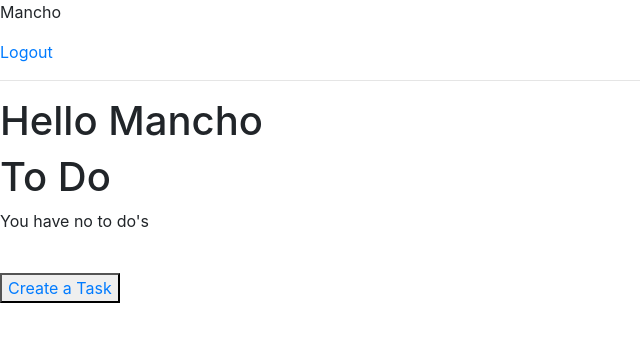
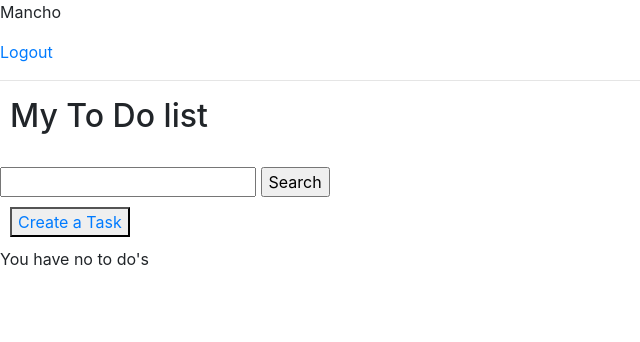
Before and after one commit to Manchootop/todo_app, a Django app: page /tasks/ in a window 1280 px wide. Shown: the top 342 px of the page, without its empty margins (0-640 px from the left). Run offline with Django 4.2, Linux system fonts and the light colour scheme; a user stored in the database is signed in; data comes from the database, SQL or seed files in the repository; both versions use the stored data as it was after the commit; some libraries are stand-ins or nearby versions.

Commit message:
added search functionality and a bit of styling

```diff
--- a/templates/task_create.html
+++ b/templates/task_create.html
@@ -1,6 +1,8 @@
 {% extends 'main.html' %}
 {% block content %}
-<h1>Task Form</h1>
+<h3>Task Form</h3>
+    <a href="{% url 'tasks' %}" style="padding: 10px">Go Back</a>
+    <hr>
 
     <form method="POST">
     {% csrf_token %}
--- a/templates/tasks_list.html
+++ b/templates/tasks_list.html
@@ -6,23 +6,31 @@
         <a href="{% url 'logout' %}">Logout</a>
 
         <hr>
-        <h1>Hello {{ request.user }}</h1>
+
     {% else %}
         <a href="{% url 'login' %}">login</a>
         <a href="{% url 'register' %}">Register</a>
     {% endif %}
 
 
-    <h1>To Do</h1>
+    <h2 style="margin-left: 10px">My To Do list</h2>
+    <br>
 
+    <form action="" method="GET">
+        <input type="text" name="search-area" value="{{ search_input }}">
+        <input type="submit" value="Search">
+    </form>
+
+    <button style="margin: 10px"><a href="{% url 'task-create' %}">Create a Task</a></button>
 
     {% for task in tasks %}
-
+        <div>
         {{ task.title | truncatechars:10 }}
 
         <a href="{% url 'task-details' task.id %}">view</a>
         <a href="{% url 'task-edit' task.id %}">change</a>
         <a href="{% url 'task-delete' task.id %}">del</a>
+        </div>
     {% empty %}
         <p>You have no to do's</p>
 
@@ -31,7 +39,6 @@
 
 
     <br>
-    <button><a href="{% url 'task-create' %}">Create a Task</a></button>
     <style>
         table {
             font-size: 20px;
--- a/todo_app/main/models.py
+++ b/todo_app/main/models.py
@@ -4,7 +4,7 @@ from django.db import models
 class Task(models.Model):
     title = models.CharField(max_length=30)
     user = models.ForeignKey(User, on_delete=models.CASCADE)
-    description = models.TextField()
+    description = models.TextField(blank=True, null=True)
     created_on = models.DateTimeField(auto_now_add=True)
     complete = models.BooleanField()
 
--- a/todo_app/main/views.py
+++ b/todo_app/main/views.py
@@ -20,6 +20,13 @@ class ListTasksView(views.ListView):
         context = super().get_context_data(**kwargs)
         context['tasks'] = context['tasks'].filter(user=self.request.user)
         context['count'] = context['tasks'].filter(complete=False).count()
+
+        search_input = self.request.GET.get('search-area') or ''
+        if search_input:
+            context['tasks'] = context['tasks'].filter(title__icontains=search_input)
+
+        context['search_input'] = search_input
+
         return context
 
 
```
Also changed, not shown: db.sqlite3.
